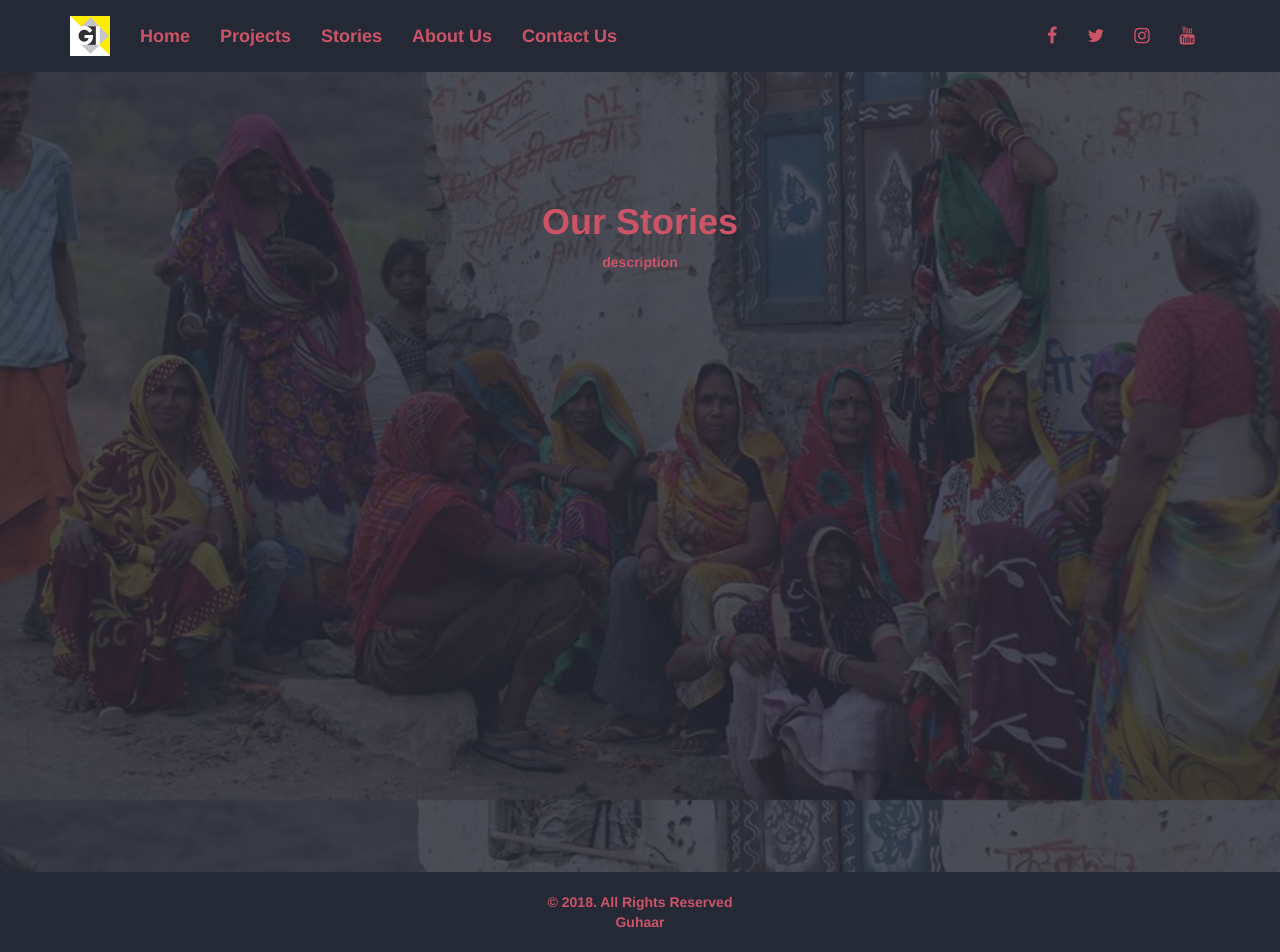
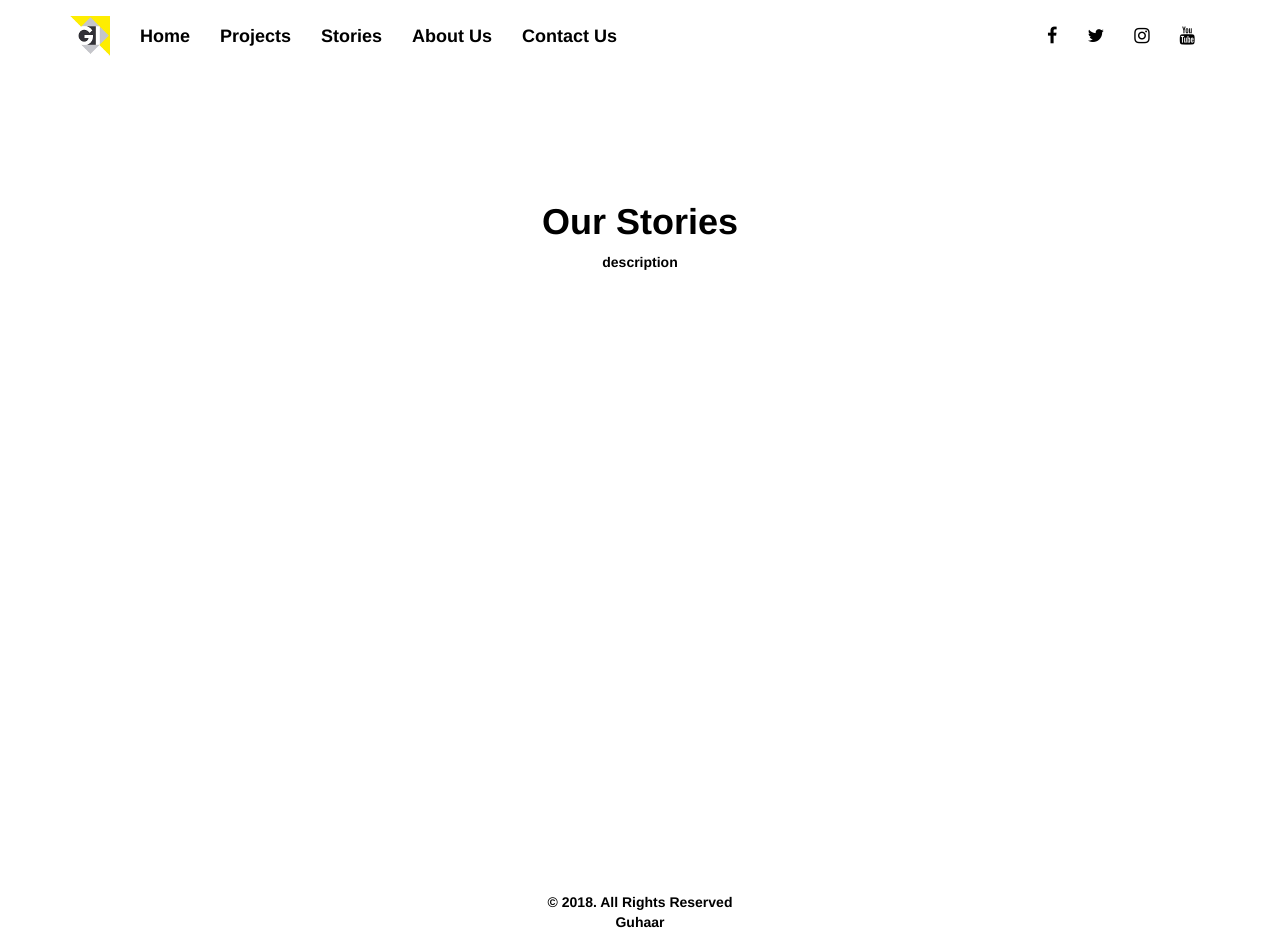
Before and after one commit to Moohaan/guhaar-website, a Django app: page /stories/ in a window 1280 px wide. Run offline with Django 3.2, Linux system fonts and the light colour scheme; data that the repository does not hold is empty; some libraries are stand-ins or nearby versions.

Commit message:
changed colors

```diff
--- a/requirements.txt
+++ b/requirements.txt
@@ -1,8 +1,14 @@
+certifi==2017.11.5
+cloudinary==1.9.0
 dj-database-url==0.4.2
 Django==1.11.7
 gunicorn==19.7.1
+mock==2.0.0
 olefile==0.44
+pbr==3.1.1
 Pillow==4.3.0
 psycopg2==2.7.3.2
 pytz==2017.3
+six==1.11.0
 South==1.0.2
+urllib3==1.22
--- a/static/css/color.scss
+++ b/static/css/color.scss
@@ -1,4 +1,6 @@
 $yellow_background: #FFF800;
 $white: #FFF;
-$font_color: #CC5466;
-$navbar_background_color: #252935;
+// $font_color: #CC5466
+$font_color: #000;
+// $navbar_background_color: #252935;
+$navbar_background_color: #fff;
--- a/static/css/master.min.css
+++ b/static/css/master.min.css
@@ -1 +1 @@
-html{min-height:100vh;position:relative}body{margin:auto;min-height:100vh;background-color:#fff;background:url("../images/guhaar.jpg") fixed no-repeat;background-size:cover}.mask{background-color:rgba(37,41,53,0.8);min-height:100vh}a{cursor:pointer}h1,h2,h3,h4,h5,h6,a,p,span{color:#CC5466;font-weight:bolder}form{width:50%;margin:auto;padding:50px 0}nav.navbar,footer{margin-bottom:0;background-color:#252935;-webkit-border-radius:0;-moz-border-radius:0}.navbar-nav>li>a{line-height:40px;font-size:18px;-webkit-transition:0.6s;transition:0.6s}.navbar-nav>li>a:hover,.navbar-nav>li>a:focus{background-color:#252935;color:#FFF800}div.modal{display:flex;display:none;flex-direction:row;margin:0px auto;width:90%;background-color:#252935;border-radius:10px}div.modal>div{padding:30px 30px}div.modal .close_modal{position:absolute;right:10px;top:19px;padding:0}div.modal .close_modal:hover{cursor:pointer;color:#252935}div.modal .close_modal>span{padding:10px 14px;border:1px solid;border-radius:20px}div.modal .modal_details{display:flex}div.modal .modal_details>:last-child{margin-left:40px}div.modal .project_related_content{text-align:left;display:block}div.modal .project_related_content iframe:nth-child(2){margin:0 60px}@media (max-width: 1199px){div.modal{overflow:scroll}}footer{margin:0;padding:20px 0}
+html{min-height:100vh;position:relative}body{margin:auto;min-height:100vh;background-color:#fff;background-size:cover}.mask{min-height:100vh}a{cursor:pointer}h1,h2,h3,h4,h5,h6,a,p,span{color:#000;font-weight:bolder}form{width:50%;margin:auto;padding:50px 0}nav.navbar,footer{margin-bottom:0;background-color:#fff;-webkit-border-radius:0;-moz-border-radius:0}.navbar-nav>li>a{line-height:40px;font-size:18px;-webkit-transition:0.6s;transition:0.6s}.navbar-nav>li>a:hover,.navbar-nav>li>a:focus{background-color:#fff;color:#FFF800}div.modal{display:flex;display:none;flex-direction:row;margin:0px auto;width:90%;background-color:#fff;border-radius:10px}div.modal>div{padding:30px 30px}div.modal .close_modal{position:absolute;right:10px;top:19px;padding:0}div.modal .close_modal:hover{cursor:pointer;color:#fff}div.modal .close_modal>span{padding:10px 14px;border:1px solid;border-radius:20px}div.modal .modal_details{display:flex}div.modal .modal_details>:last-child{margin-left:40px}div.modal .project_related_content{text-align:left;display:block}div.modal .project_related_content iframe:nth-child(2){margin:0 60px}@media (max-width: 1199px){div.modal{overflow:scroll}}footer{margin:0;padding:20px 0}
--- a/static/css/master.scss
+++ b/static/css/master.scss
@@ -8,11 +8,11 @@ body{
   margin: auto;
   min-height: 100vh;
   background-color: $white;
-  background: url('../images/guhaar.jpg') fixed no-repeat;
+  // background: url('../images/guhaar.jpg') fixed no-repeat;
   background-size:cover;
 }
 .mask {
-  background-color: rgba(37, 41, 53, 0.8);
+  // background-color: rgba(37, 41, 53, 0.8);
   min-height: 100vh;
   // padding: 0 0 20px 0;
 }
--- a/static/css/projects.min.css
+++ b/static/css/projects.min.css
@@ -1 +1 @@
-.projects>div:first-of-type{padding:50px 0;margin-bottom:20px;border-bottom:3px solid;border-color:#CC5466}.project{display:inline-block;background-color:#252935;margin:20px 10px;transition:all .25s ease-out;border-radius:10px}.project img{width:260px;height:260px;filter:grayscale(0);border-radius:10px 10px 0 0;transition:all .5s ease-out}.project:hover{cursor:pointer;transform:translateY(-15px)}.project:hover img{filter:grayscale(1)}
+.projects>div:first-of-type{padding:50px 0;margin-bottom:20px;border-bottom:3px solid;border-color:#000}.project{display:inline-block;background-color:#fff;margin:20px 10px;transition:all .25s ease-out;border-radius:10px}.project img{width:260px;height:260px;filter:grayscale(0);border-radius:10px 10px 0 0;transition:all .5s ease-out}.project:hover{cursor:pointer;transform:translateY(-15px)}.project:hover img{filter:grayscale(1)}
--- a/static/css/stories.min.css
+++ b/static/css/stories.min.css
@@ -1 +1 @@
-.stories_container>:first-child{display:flex;min-height:40vh;flex-direction:column;justify-content:center}.stories_container .story{display:flex;flex-direction:row;background-color:#252935;border-radius:10px;margin:20px 0}.stories_container .story>:last-child{margin-left:60px}
+.stories_container>:first-child{display:flex;min-height:40vh;flex-direction:column;justify-content:center}.stories_container .story{display:flex;flex-direction:row;background-color:#fff;border-radius:10px;margin:20px 0}.stories_container .story>:last-child{margin-left:60px}
--- a/static/css/team.min.css
+++ b/static/css/team.min.css
@@ -1 +1 @@
-body{background-color:#FFF800;color:#CC5466}div.about_team{display:flex;width:60%;min-height:40vh;flex-direction:column;justify-content:center}div.team_container{display:flex;flex-direction:column;width:90%}div.team_container>div:first-child{border-bottom:2px solid;padding:20px 0;margin-bottom:20px}div.team_container .member{display:inline-block;margin:20px 40px;border-radius:10px;background-color:#252935;transition:all .25s ease-out}div.team_container .member img{width:260px;height:260px;filter:grayscale(0);border-radius:10px 10px 0 0;transition:all .5s ease-out}div.team_container .member:hover{cursor:pointer;transform:translateY(-15px)}div.team_container .member:hover img{filter:grayscale(1)}div.team_container .member>div:last-child{padding-left:15px;text-align:left}
+body{color:#000}div.about_team{display:flex;width:60%;min-height:40vh;flex-direction:column;justify-content:center}div.team_container{display:flex;flex-direction:column;width:90%}div.team_container>div:first-child{border-bottom:2px solid;padding:20px 0;margin-bottom:20px}div.team_container .member{display:inline-block;margin:20px 40px;border-radius:10px;background-color:#fff;transition:all .25s ease-out}div.team_container .member img{width:260px;height:260px;filter:grayscale(0);border-radius:10px 10px 0 0;transition:all .5s ease-out}div.team_container .member:hover{cursor:pointer;transform:translateY(-15px)}div.team_container .member:hover img{filter:grayscale(1)}div.team_container .member>div:last-child{padding-left:15px;text-align:left}
--- a/static/css/team.scss
+++ b/static/css/team.scss
@@ -1,7 +1,7 @@
 @import "color.scss";
 
 body{
-	background-color: $yellow_background;
+	// background-color: $yellow_background;
 	color: $font_color
 }
 
```
Also changed, not shown: website/settings.py (+12 -12 lines).
